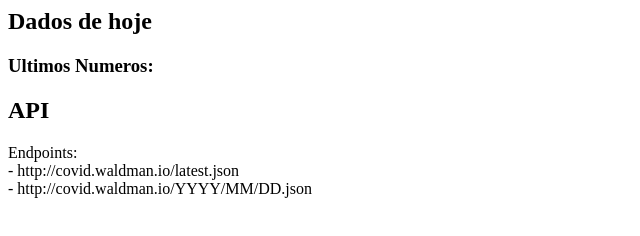
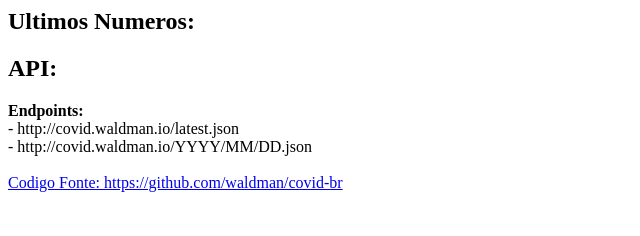
Before and after one commit to waldman/covid-br, a plain HTML site: page front-end/index.html in a window 1280 px wide. Shown: the whole page, without its empty margins (0-640 px from the left). Drawn offline with nearby package versions, Linux system fonts and the light colour scheme; no server answers.

Commit message:
Improve index.html

```diff
--- a/front-end/index.html
+++ b/front-end/index.html
@@ -2,9 +2,13 @@
   <head>
     <title>covid.waldman.io</title>
     <script src="http://ajax.googleapis.com/ajax/libs/jquery/3.5.1/jquery.min.js"></script>
+    <style>
+    div.container {
+      font-size: small;
+    }
+    </style>
   <body>
-    <h2> Dados de hoje </h2>
-    <h3>Ultimos Numeros:</h3>
+    <h2>Ultimos Numeros:</h2>
     <div class="container"></div>
     <script>
           $.getJSON('http://covid.waldman.io/latest.json', function(data) {
@@ -12,13 +16,17 @@
           var text = `<b>Casos Novos:</b> ${data.casos.novos}<br>
                     <b>Casos Total:</b> ${data.casos.total}<br>
                     <b>Obitos Novos:</b> ${data.obitos.novos}<br>
-                    <b>Obitos Total:</b> ${data.obitos.total}<br>`
+                    <b>Obitos Total:</b> ${data.obitos.total}<br>
+                    <br>
+                    <b> Atualizado as:</b> ${data.dt_updated}`
         $(".container").html(text);
     });
     </script>
-    <h2> API </h2>
-    Endpoints: <br>
+    <h2> API: </h2>
+    <b>Endpoints:</b> <br>
     - http://covid.waldman.io/latest.json <br>
     - http://covid.waldman.io/YYYY/MM/DD.json <br>
+    <br>
+    <a href="https://github.com/waldman/covid-br">Codigo Fonte: https://github.com/waldman/covid-br</a>
   </body>
 </html>
```
Also changed, not shown: 1 other file.
